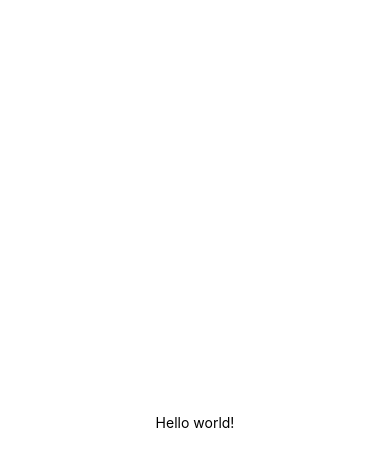
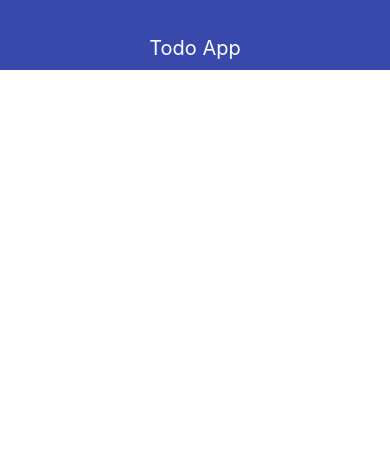
Before and after one commit to KovaSs/rn-todo-app, a React Native app: screen / in a window 390 px wide. Shown: the top 466 px of the page. Built offline with nearby package versions, Linux system fonts and the light colour scheme.

Commit message:
feature | add Navbar component

```diff
--- a/App.tsx
+++ b/App.tsx
@@ -1,19 +1,17 @@
 import React from 'react';
 import { StyleSheet, Text, View } from 'react-native';
+
+import { Navbar } from './src/Navbar'
 
 export default function App() {
   return (
     <View style={styles.container}>
-      <Text>Hello world!</Text>
+      <Navbar title="Todo App" />
     </View>
   );
 }
 
 const styles = StyleSheet.create({
   container: {
-    flex: 1,
-    backgroundColor: '#fff',
-    alignItems: 'center',
-    justifyContent: 'center',
   },
 });
--- /dev/null
+++ b/src/Navbar.tsx
@@ -0,0 +1,31 @@
+
+import React from 'react';
+import { StyleSheet, Text, View } from 'react-native';
+
+interface Props {
+  title: string;
+}
+
+export function Navbar(props: Props) {
+  const { title } = props;
+
+  return (
+    <View style={styles.navbar}>
+      <Text style={styles.text}>{title}</Text>
+    </View>
+  );
+}
+
+const styles = StyleSheet.create({
+  navbar: {
+    height: 70,
+    alignItems: 'center',
+    justifyContent: 'flex-end',
+    backgroundColor: '#3949ab',
+    paddingBottom: 10,
+  },
+  text: {
+    color: '#fff',
+    fontSize: 20,
+  },
+});
```
Also changed, not shown: web-build/register-service-worker.js (added, +14 -0 lines).
